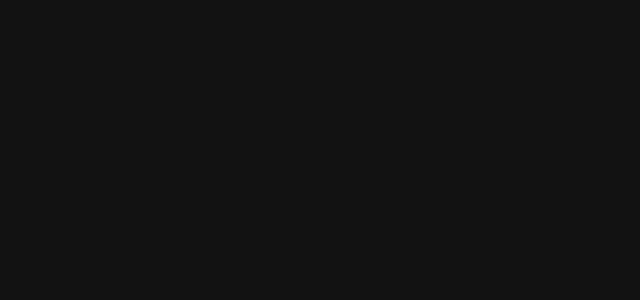
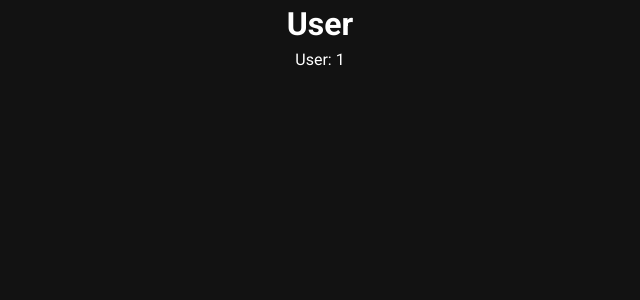
Before and after one commit to lebrancconvas/Chinese-Flashcard, a Nuxt app in the folder app/: page /user/1 in a window 1280 px wide. Before the commit this address had no page. Shown: the top 300 px of the page, without its empty margins (320-960 px from the left). Built offline with nearby package versions, Linux system fonts and the light colour scheme.

Commit message:
✨ feat: create user page

```diff
--- /dev/null
+++ b/app/pages/user/_username.vue
@@ -0,0 +1,30 @@
+<template>
+  <div>
+    <header>
+      <div>
+        <h1>User</h1>
+      </div>
+    </header>
+    <section id="user-section">
+      <div>
+        User: {{ $route.params.username }}
+      </div>
+    </section>
+  </div>
+</template>
+
+<script>
+  export default {
+    data() {
+      return {
+
+      }
+    }
+  }
+</script>
+
+<style scoped>
+  * {
+    text-align: center;
+  }
+</style>
--- /dev/null
+++ b/app/pages/user/index.vue
@@ -0,0 +1,25 @@
+<template>
+  <div>
+    <header>
+      <div>
+        <h1>Error Not Found Page</h1>
+      </div>
+    </header>
+  </div>
+</template>
+
+<script>
+  export default {
+    data() {
+      return {
+
+      }
+    }
+  }
+</script>
+
+<style scoped>
+  * {
+    text-align: center;
+  }
+</style>
```
